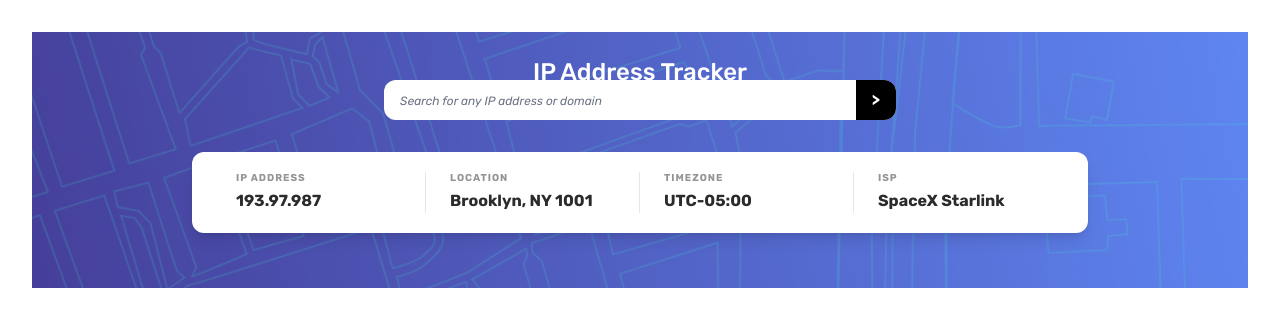
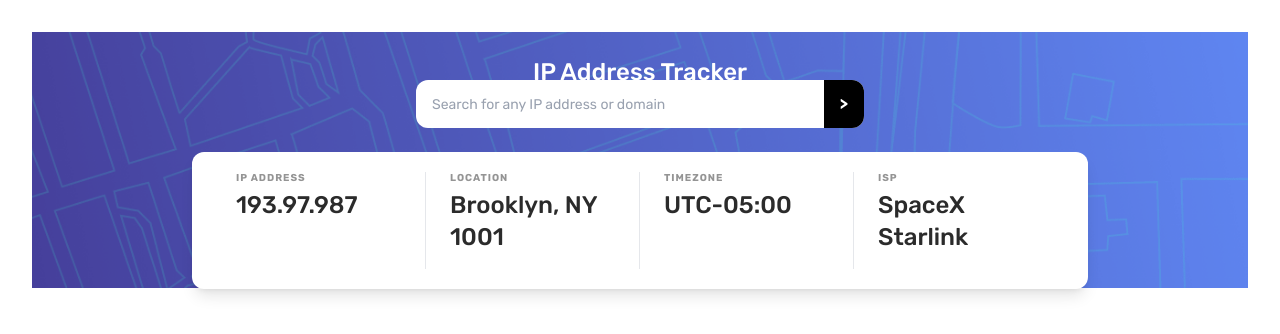
Before and after one commit to lianxxxx/ip-address-tracker, a React (Vite) app: page / in a window 1280 px wide. Shown: the top 334 px of the page. Built offline with nearby package versions, Linux system fonts and the light colour scheme.

Commit message:
style: refine layout and adjust font sizes

```diff
--- a/src/components/InfoCard.jsx
+++ b/src/components/InfoCard.jsx
@@ -4,22 +4,24 @@ function InfoCard() {
       <div className=" bg-white rounded-xl  w-full max-w-md md:max-w-4xl p-5 shadow-lg grid grid-cols-1  md:grid-cols-4 text-center md:text-left divide-y-0 md:divide-y-0 md:divide-x divide-gray-200">
         <div className="px-4 md:pl-6 ">
           <h6 className="text-xs tracking-widest mb-1">IP ADDRESS</h6>
-          <p>193.97.987</p>
+          <p className="font-medium text-lg pb-4 md:text-2xl">193.97.987</p>
         </div>
 
         <div className="px-4 md:pl-6">
           <h6 className="text-xs tracking-widest mb-1">LOCATION</h6>
-          <p>Brooklyn, NY 1001</p>
+          <p className="font-medium text-lg pb-4  md:text-2xl">
+            Brooklyn, NY 1001
+          </p>
         </div>
 
         <div className="px-4 md:pl-6">
           <h6 className="text-xs tracking-widest mb-1">TIMEZONE</h6>
-          <p>UTC-05:00</p>
+          <p className="font-medium text-lg pb-4 md:text-2xl">UTC-05:00</p>
         </div>
 
         <div className="px-4 md:pl-6">
           <h6 className="text-xs tracking-widest mb-1">ISP</h6>
-          <p>SpaceX Starlink</p>
+          <p className="font-medium text-lg md:text-2xl">SpaceX Starlink</p>
         </div>
       </div>
     </div>
--- a/src/components/SearchBar.jsx
+++ b/src/components/SearchBar.jsx
@@ -1,20 +1,11 @@
 function SearchBar() {
   return (
     <div className="absolute left-0 top-20 w-full px-6">
-      <form className="relative w-full md:max-w-lg md:mx-auto">
+      <form className="relative w-full md:max-w-md md:mx-auto">
         <input
           type="search"
           placeholder="Search for any IP address or domain"
-          className="
-        w-full
-        bg-white focus:outline-none cursor-pointer
-        pr-14
-        px-4 py-3 md:py-2
-        rounded-xl
-        placeholder:text-gray-500
-        placeholder:italic
-        placeholder:text-sm md:placeholder:text-xs
-      "
+          className=" w-full bg-white focus:outline-none cursor-pointerpr-14 px-4 py-3 md:py-3 rounded-xl placeholder:text-gray-400 placeholder:font-normal placeholder:text-sm  md:placeholder:text-md"
         />
 
         <button
--- a/src/index.css
+++ b/src/index.css
@@ -22,7 +22,7 @@ h6{
 }
 p{
     color: var(--dark-gray);
-      font-weight: 700;
+
 }
 button:focus,button:active, button:hover  {
   background-color: hsl(0, 0%, 30%);
```
